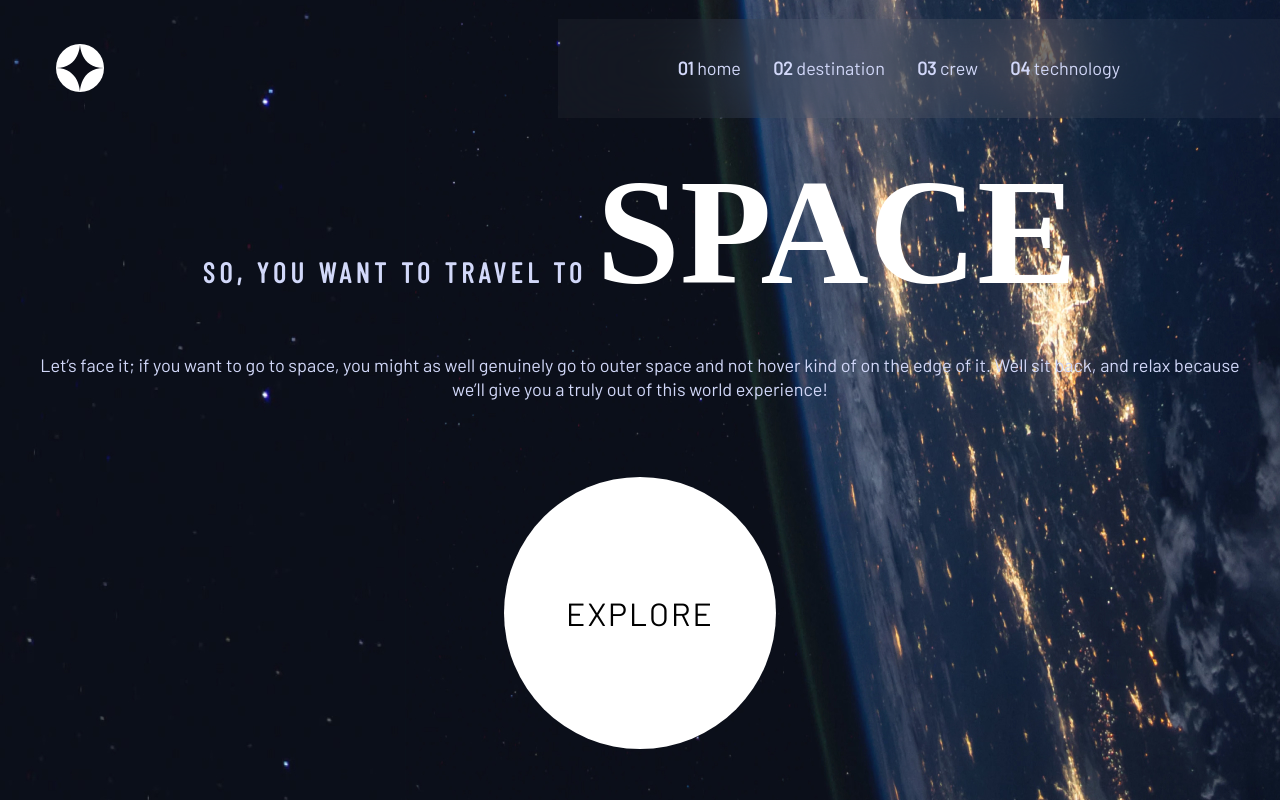
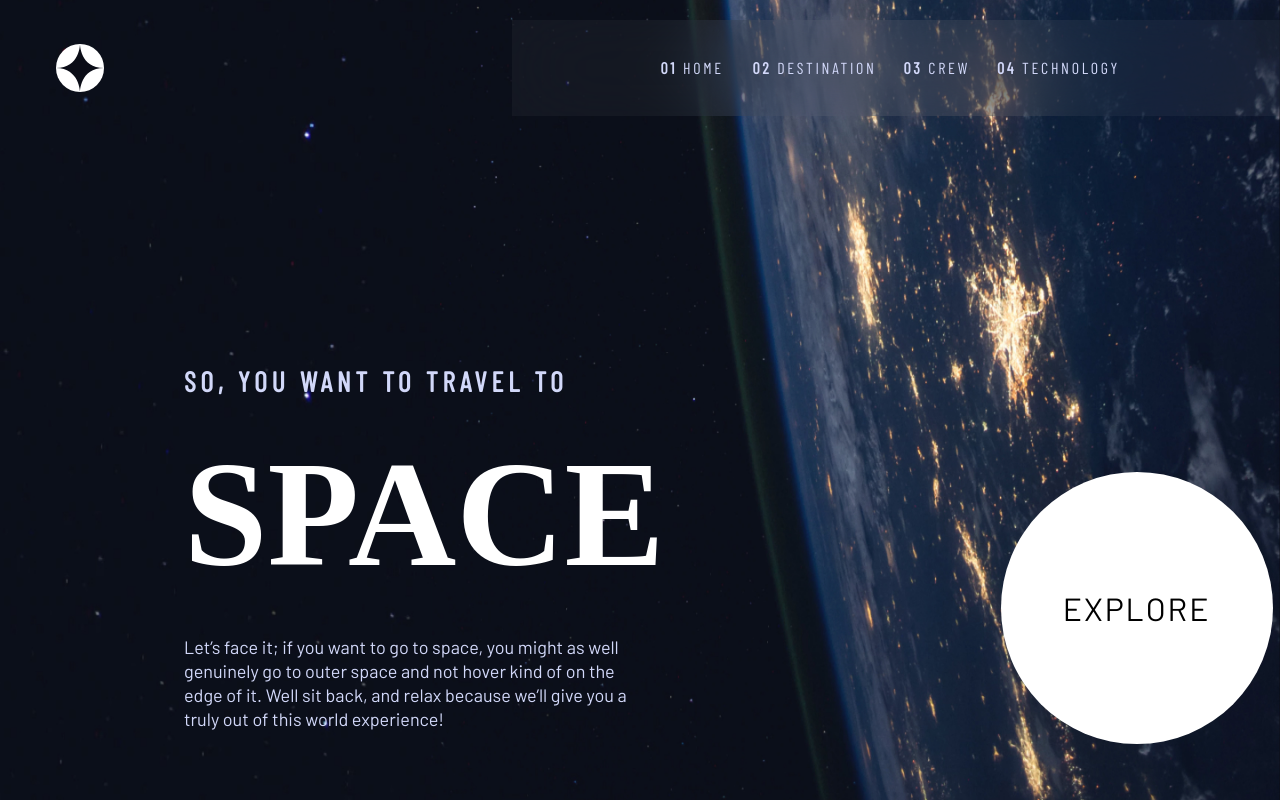
Before and after one commit to sh-ct/fem-i-space-tourism, an Angular app in the folder space-tourism-site/: page /home in a window 1280 px wide. Built offline with nearby package versions, Linux system fonts and the light colour scheme; a web font is replaced by a local one.

Commit message:
added desktop layout for the home page

```diff
--- a/space-tourism-site/src/app/burger-menu/burger-menu.component.scss
+++ b/space-tourism-site/src/app/burger-menu/burger-menu.component.scss
@@ -1,5 +1,6 @@
 @use '../../assets/SCSS/layout/breakpoints';
 @use '../../assets/SCSS/layout/flex';
+@use '../../assets/SCSS/base/typography';
 
 button {
   outline: none;
@@ -26,6 +27,9 @@ button {
 .nav {
 
   &__list {
+    @include typography.nav {
+      text-align: left;
+    }
     flex-direction: column;
   }
 }
--- a/space-tourism-site/src/app/home/home.component.html
+++ b/space-tourism-site/src/app/home/home.component.html
@@ -1,5 +1,5 @@
 <section>
-  <div>
+  <div class="home-text">
     <h1 class="heading">So, you want to travel to <span>space</span></h1>
 
     <p class="text">
--- a/space-tourism-site/src/app/home/home.component.scss
+++ b/space-tourism-site/src/app/home/home.component.scss
@@ -19,6 +19,22 @@ section {
 @include breakpoints.for-tablet{
   section {
     padding-inline: 10rem;
+  }
+}
+
+@include breakpoints.for-desktop{
+  section {
+    grid-template-columns: 1fr 1fr;
+
+    .home-text {
+      margin-inline: 10rem;
+      margin-block-start: 15rem;
+    }
+
+    .btn--explore {
+      margin-inline: 10rem;
+      margin-block-start: 22rem;
+    }
   }
 }
 
@@ -59,6 +75,12 @@ section {
   }
 }
 
+@include breakpoints.for-desktop {
+  .btn--explore {
+    margin-block-start: 7rem;
+  }
+}
+
 .text {
   line-height: var(--spacing);
 }
@@ -70,3 +92,14 @@ section {
     margin-block-start: -1rem;
   }
 }
+
+
+@include breakpoints.for-desktop{
+  .home-text {
+    text-align: left;
+  }
+
+  .text {
+    max-width: 28rem;
+  }
+}
--- a/space-tourism-site/src/app/nav-bar/nav-bar.component.scss
+++ b/space-tourism-site/src/app/nav-bar/nav-bar.component.scss
@@ -1,7 +1,7 @@
 @use '../../assets/SCSS/layout/flex';
 @use '../../assets/SCSS/layout/breakpoints';
 @use '../../assets/SCSS/animations/underline-fill' as animations;
-
+@use '../../assets/SCSS/base/typography';
 
 @include breakpoints.not-for-mobile {
   app-burger-menu {
@@ -43,19 +43,24 @@
 .nav {
 
   &__list {
+    @include typography.nav;
     --padding: 2.25rem 3rem;
 
     @include flex.flex-group {
       align-content: center;
     }
+    gap: 0;
+    padding: var(--padding);
+    width: 60vw;
 
-    padding: var(--padding);
 
     > li {
       @include animations.underline-fill-center{
         bottom: -2.25rem;
         height: 3px;
       }
+      flex: 1 1;
+      text-align: center;
     }
   }
 
--- a/space-tourism-site/src/assets/SCSS/base/_typography.scss
+++ b/space-tourism-site/src/assets/SCSS/base/_typography.scss
@@ -94,6 +94,15 @@ body {
   text-transform: uppercase;
 }
 
+@mixin nav {
+  font-family: $ff-body-accent;
+  font-size: var(--fs-nav);
+  letter-spacing: var(--ls-nav);
+  text-transform: uppercase;
+  text-align: center;
+  @content;
+}
+
 @include breakpoints.for-tablet {
   :root {
     // For Tablet
--- a/space-tourism-site/src/styles.scss
+++ b/space-tourism-site/src/styles.scss
@@ -8,7 +8,7 @@
 @use 'assets/SCSS/abstracts/variables' as *;
 
 html {
-  background: url(assets/images/home/home-mobile.jpg) no-repeat center center fixed, theme.$background;
+  background: url(assets/images/home/home-mobile.jpg) no-repeat center center / cover fixed, theme.$background;
 }
 
 body {
@@ -17,12 +17,12 @@ body {
 
 @include breakpoints.for-tablet {
   html {
-    background: url(assets/images/home/home-tablet.jpg) no-repeat center center fixed, theme.$background;
+    background: url(assets/images/home/home-tablet.jpg) no-repeat center center / cover fixed, theme.$background;
   }
 }
 
 @include breakpoints.for-desktop {
   html {
-    background: url(assets/images/home/home-desktop.jpg) no-repeat center center fixed, theme.$background;
+    background: url(assets/images/home/home-desktop.jpg) no-repeat center center / cover fixed, theme.$background;
   }
 }
```
